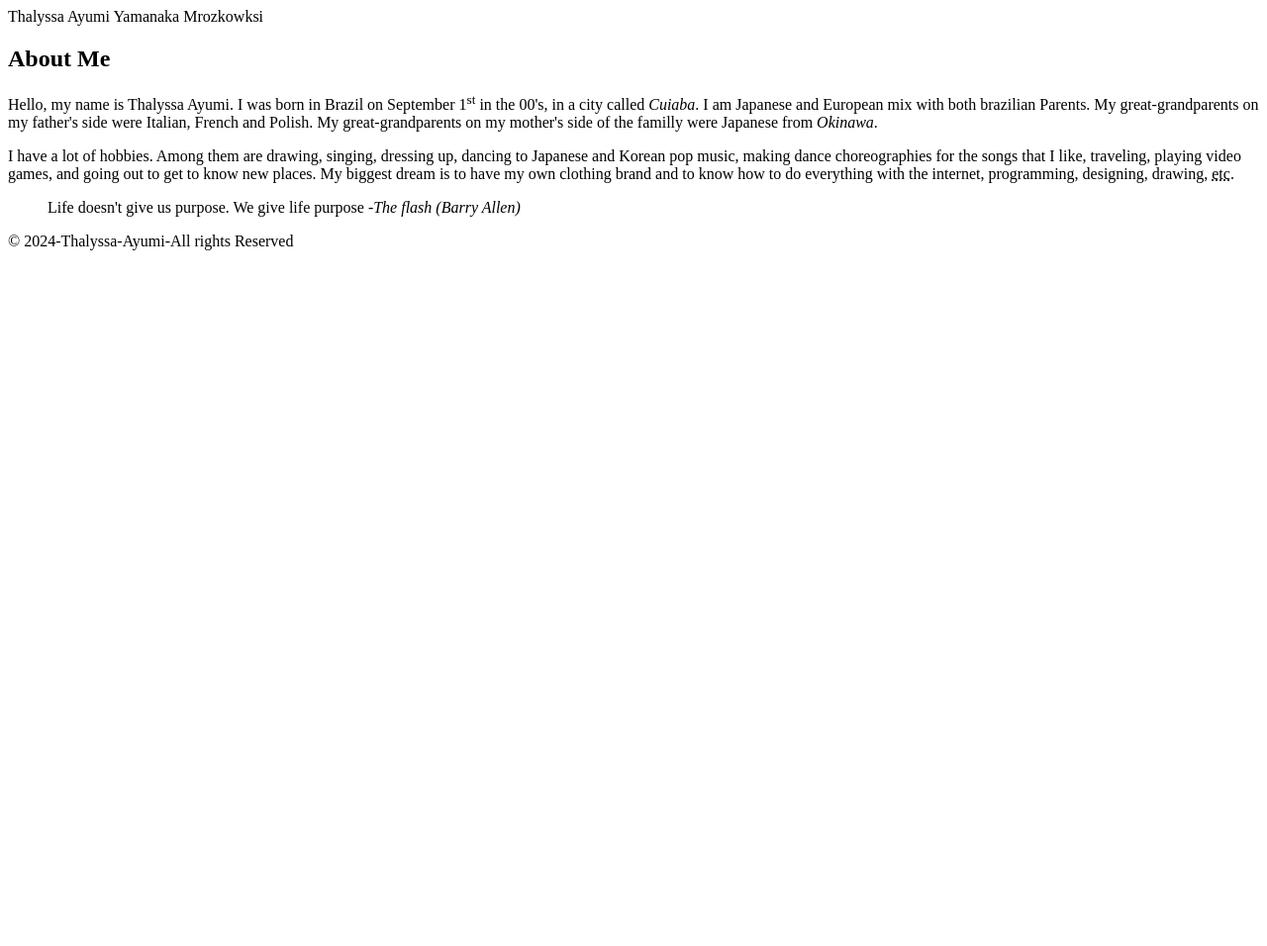
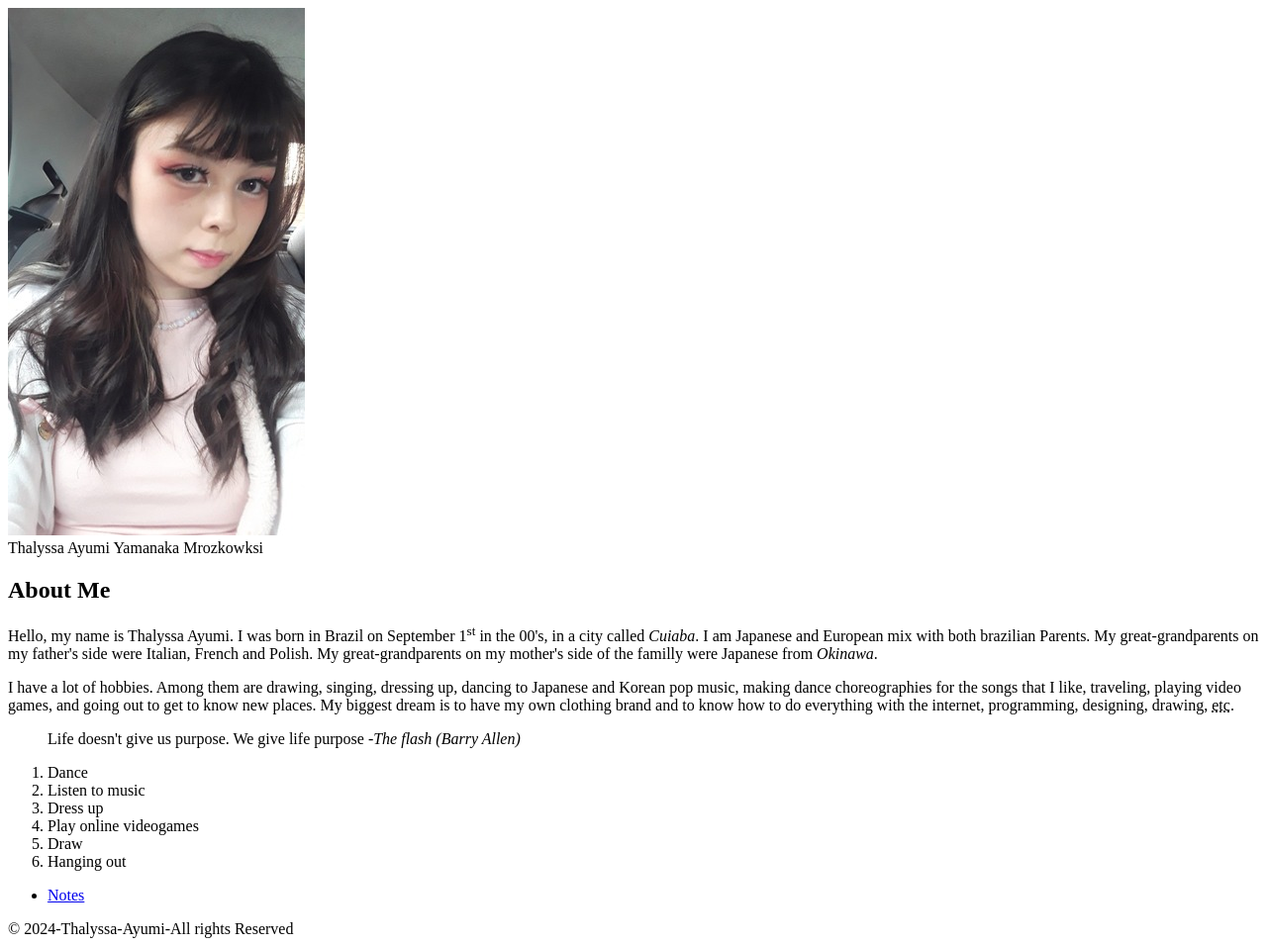
Before and after one commit to yama0058/yama0058.github.io, a plain HTML site: page html-assignment/index.html in a window 1280 px wide. Shown: the whole page at 99% size. Before the commit the page ends 800 px from the top, so only its background shows below. Drawn offline with Linux system fonts and the light colour scheme.

Commit message:
Commit notes and index changes

```diff
--- a/html-assignment/index.html
+++ b/html-assignment/index.html
@@ -7,6 +7,7 @@
 </head>
 <body>
 
+    <img src="images/me.jpeg" alt="my photo">
     <header>Thalyssa Ayumi Yamanaka Mrozkowksi</header>
 
     <main>
@@ -20,10 +21,29 @@
             My biggest dream is to have my own clothing brand and to know how to do everything with the internet, programming,
             designing, drawing, <abbr title="et cetera">etc</abbr>.</P>
             <blockquote> Life doesn't give us purpose. We give life purpose -<cite>The flash (Barry Allen)</cite></blockquote>
+
+            <ol>
+                <li>Dance</li>
+                <li>Listen to music</li>
+                <li>Dress up</li>
+                <li>Play online videogames</li>
+                <li>Draw</li>
+                <li>Hanging out</li>
+
+            </ol>
+
+            <nav>
+                <ul>
+                    <li><a href="notes.html">Notes</a></li>
+                </ul>
+
+            </nav>
+
         </article>
     </main>
 
     <footer>&copy; 2024-Thalyssa-Ayumi-All rights Reserved</footer>
 
+
 </body>
 </html>
```
Also changed, not shown: html-assignment/notes.html (added, +29 -0 lines), html-assignment/images/me.jpeg (added).
